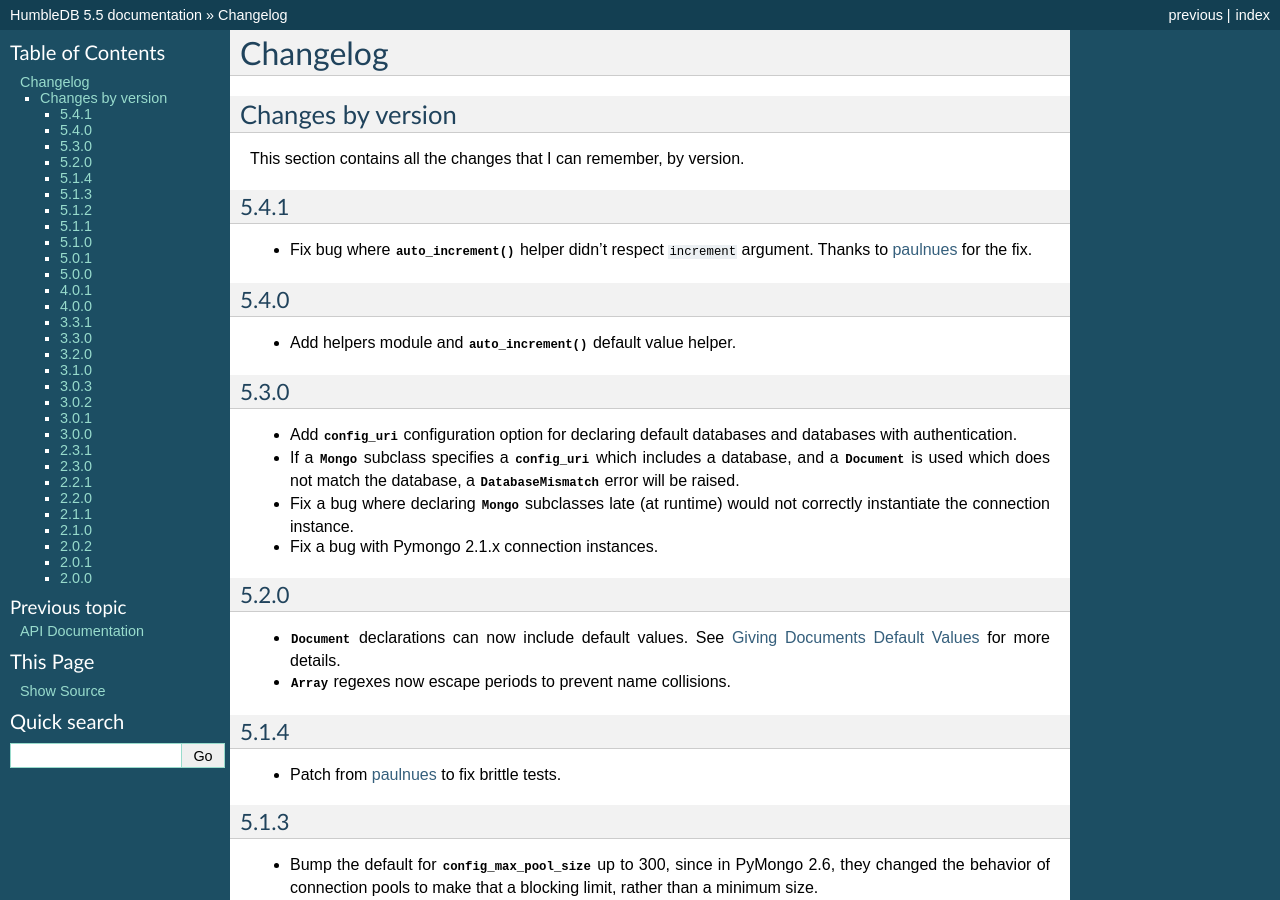
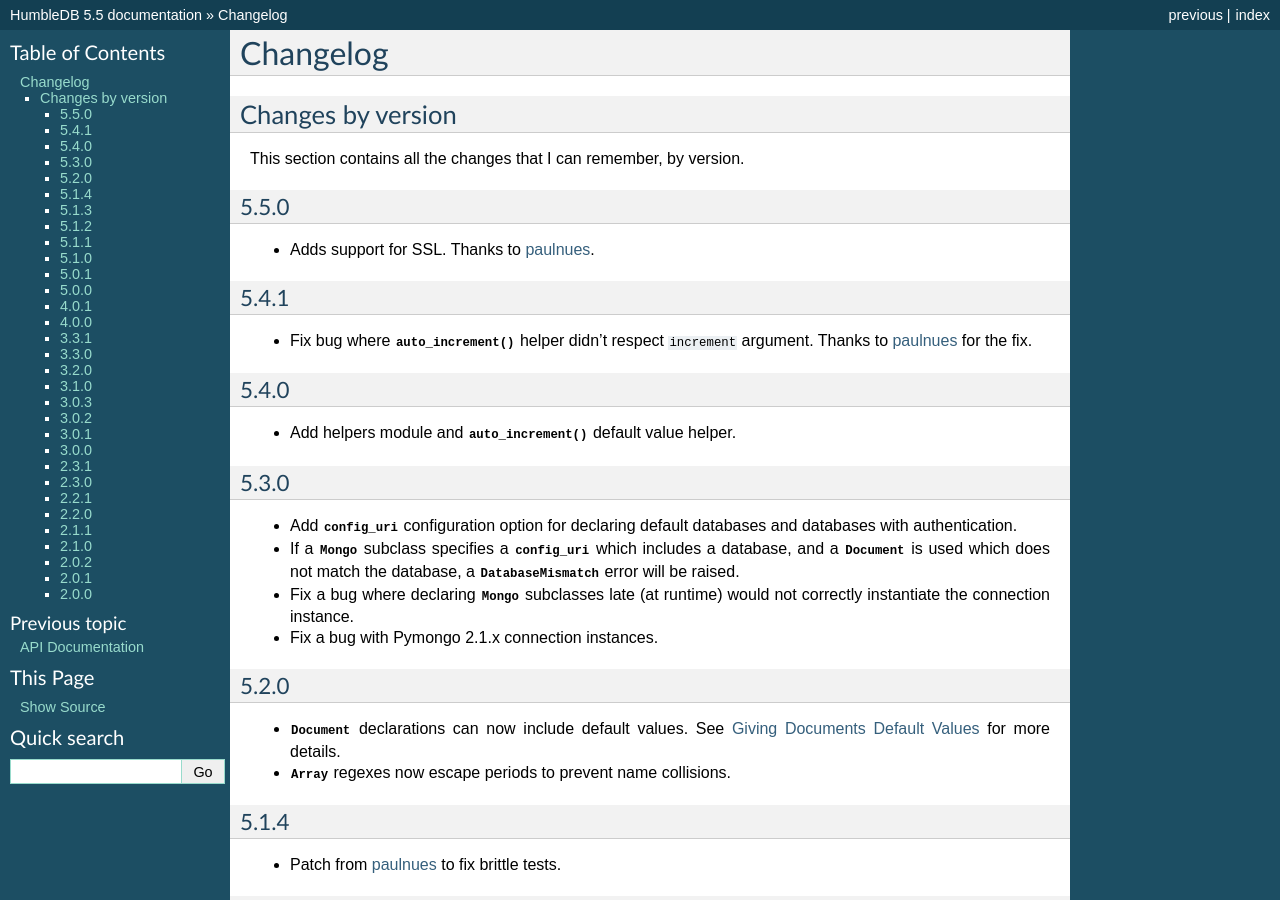
Before and after one commit to shakefu/humbledb, a Sphinx documentation site: the page built from docs/changes.rst, in a window 1280 px wide and 900 px high. Built offline with Sphinx 7.4.7, drawn with Linux system fonts in a browser that asks for light colours; cross-references to code outside the pages are shown as plain code.

Commit message:
Update changelog.

```diff
--- a/docs/changes.rst
+++ b/docs/changes.rst
@@ -5,6 +5,11 @@
 ==================
 
 This section contains all the changes that I can remember, by version.
+
+5.5.0
+-----
+
+*  Adds support for SSL. Thanks to `paulnues <https://github.com/paulnues>`_.
 
 5.4.1
 -----
```
